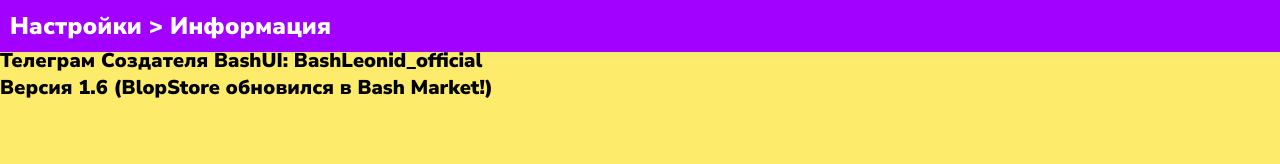
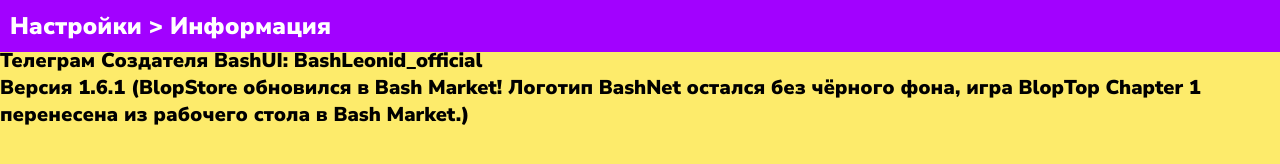
Before and after one commit to BashOfficial/BashUI-0.8-test, a plain HTML site: page inf.html in a window 1280 px wide. Drawn offline with Linux system fonts and the light colour scheme.

Commit message:
Add files via upload

```diff
--- a/inf.html
+++ b/inf.html
@@ -13,4 +13,4 @@
             Настройки > Информация
         </div><br>
 
-	<h3> Телеграм Создателя BashUI: BashLeonid_official<br>Версия 1.6 (BlopStore обновился в Bash Market!)
+	<h3> Телеграм Создателя BashUI: BashLeonid_official<br>Версия 1.6.1 (BlopStore обновился в Bash Market! Логотип BashNet остался без чёрного фона, игра BlopTop Chapter 1 перенесена из рабочего стола в Bash Market.)
```
Also changed, not shown: ind.html (+0 -1 lines).
